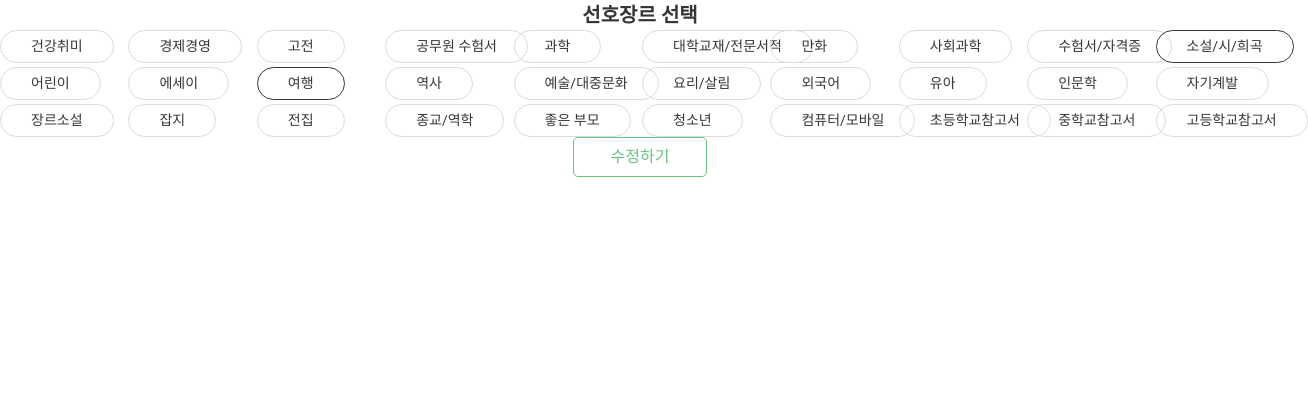
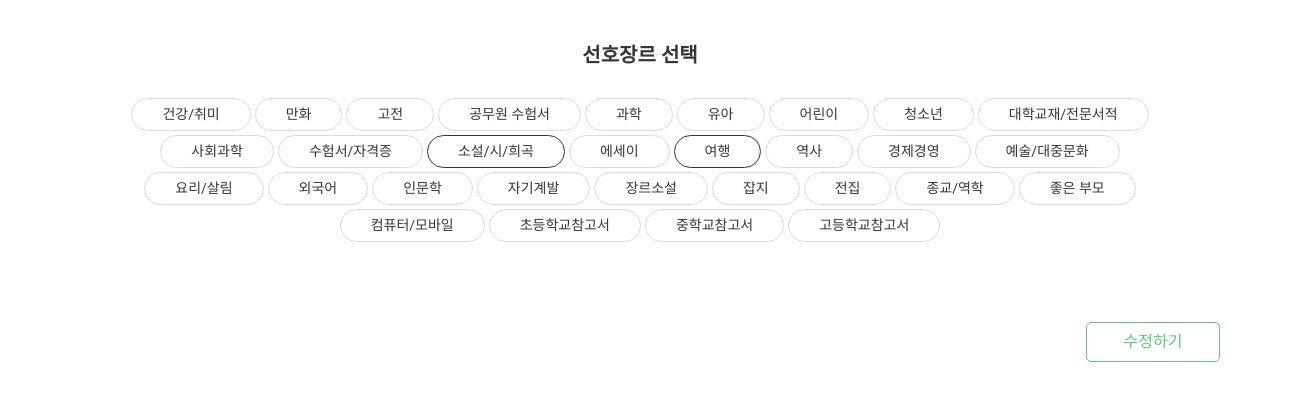
Before and after one commit to yunajoe/front_bookstore-README, a Next.js app: page /mypage/genre in a window 1280 px wide. Shown: the top 400 px of the page, 1308 px wide, since content can reach past the window. Built offline with nearby package versions, Linux system fonts and the light colour scheme.

Commit message:
style: 선호장르 페이지 스타일

```diff
--- a/src/pages/api/mock.ts
+++ b/src/pages/api/mock.ts
@@ -12,28 +12,32 @@ export interface GenreList {
   genreList: GenreProps[];
 }
 
-const createReadMeGenre = (title: string, selected: boolean = false): GenreProps => ({ title, selected });
+const createReadMeGenre = (
+  title: string,
+  selected: boolean = false,
+): GenreProps => ({ title, selected });
 
 export const ReadMeGenreList: GenreList = {
   genreList: [
-    createReadMeGenre('건강취미'),
-    createReadMeGenre('경제경영'),
+    createReadMeGenre('건강/취미'),
+    createReadMeGenre('만화'),
     createReadMeGenre('고전'),
     createReadMeGenre('공무원 수험서'),
     createReadMeGenre('과학'),
+    createReadMeGenre('유아'),
+    createReadMeGenre('어린이'),
+    createReadMeGenre('청소년'),
     createReadMeGenre('대학교재/전문서적'),
-    createReadMeGenre('만화'),
     createReadMeGenre('사회과학'),
     createReadMeGenre('수험서/자격증'),
     createReadMeGenre('소설/시/희곡', true),
-    createReadMeGenre('어린이'),
     createReadMeGenre('에세이'),
     createReadMeGenre('여행', true),
     createReadMeGenre('역사'),
+    createReadMeGenre('경제경영'),
     createReadMeGenre('예술/대중문화'),
     createReadMeGenre('요리/살림'),
     createReadMeGenre('외국어'),
-    createReadMeGenre('유아'),
     createReadMeGenre('인문학'),
     createReadMeGenre('자기계발'),
     createReadMeGenre('장르소설'),
@@ -41,7 +45,6 @@ export const ReadMeGenreList: GenreList = {
     createReadMeGenre('전집'),
     createReadMeGenre('종교/역학'),
     createReadMeGenre('좋은 부모'),
-    createReadMeGenre('청소년'),
     createReadMeGenre('컴퓨터/모바일'),
     createReadMeGenre('초등학교참고서'),
     createReadMeGenre('중학교참고서'),
--- a/src/pages/mypage/genre.tsx
+++ b/src/pages/mypage/genre.tsx
@@ -12,13 +12,14 @@ export default function Genre() {
   };
 
   const getButtonLayoutClass = () => {
-    return 'pc:grid pc:grid-cols-10 pc:gap-4 tablet:grid tablet:grid-cols-6 tablet:gap-4 mobile:grid mobile:grid-cols-3 mobile:gap-4';
+    return 'flex-center flex-wrap pc:w-[1028px] tablet:w-[688px] mobile:w-331 gap-4';
   };
+
   return (
-    <div className="flex-col flex-center">
-      <div className="text-20 font-bold">선호장르 선택</div>
+    <div className="flex-col flex-center mt-40">
+      <div className="text-20 font-bold mb-28">선호장르 선택</div>
 
-      <div className={`flex flex-wrap ${getButtonLayoutClass()}`}>
+      <div className={`${getButtonLayoutClass()}`}>
         {genres.map((genre, index) => (
           <GenreButton
             key={index}
@@ -28,10 +29,12 @@ export default function Genre() {
           />
         ))}
       </div>
-      <EditToggleButton
-        isEditMode={isEditMode}
-        onClick={handleEditModeToggle}
-      />
+      <div className="ml-auto mx-60 mt-80">
+        <EditToggleButton
+          isEditMode={isEditMode}
+          onClick={handleEditModeToggle}
+        />
+      </div>
     </div>
   );
 }
```
